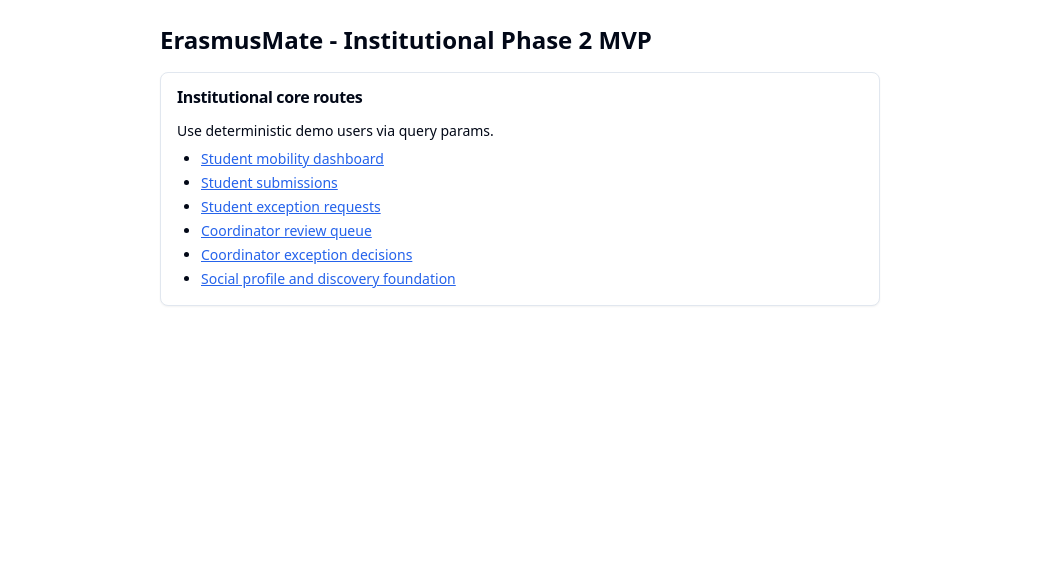
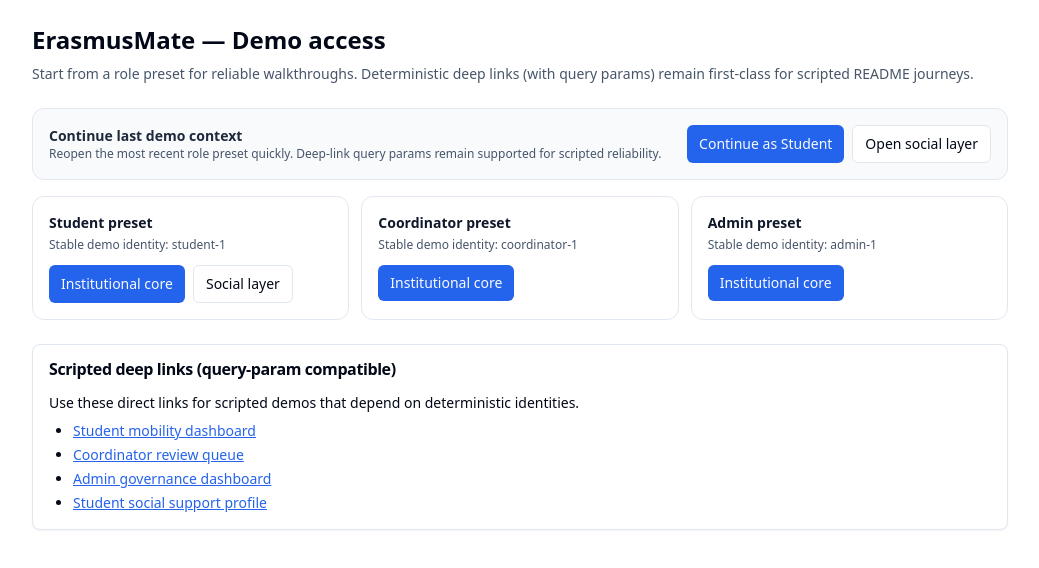
Before and after one commit to SamuCoco04/test-ErasmusMate-02, a Next.js app: page / in a window 1280 px wide. Shown: the top 568 px of the page, without its empty margins (120-1159 px from the left). Built offline with nearby package versions, Linux system fonts and the light colour scheme.

Commit message:
Preserve userId context in shell navigation and clarify demo switcher semantics

```diff
--- a/src/app/page.tsx
+++ b/src/app/page.tsx
@@ -1,30 +1,29 @@
 import Link from 'next/link';
+import { DemoAccessSwitcher } from '@/components/shell/demo-role-switcher';
 import { Card, CardContent, CardHeader, CardTitle } from '@/components/ui/card';
 
 export default function HomePage() {
   return (
-    <div className="mx-auto max-w-3xl p-6">
-      <h1 className="mb-4 text-2xl font-bold">ErasmusMate - Institutional Phase 2 MVP</h1>
+    <div className="mx-auto max-w-5xl space-y-6 p-6">
+      <div>
+        <h1 className="text-2xl font-bold">ErasmusMate — Demo access</h1>
+        <p className="mt-2 text-sm text-slate-600">
+          Start from a role preset for reliable walkthroughs. Deterministic deep links (with query params) remain first-class for scripted README journeys.
+        </p>
+      </div>
+
+      <DemoAccessSwitcher />
+
       <Card>
         <CardHeader>
-          <CardTitle>Institutional core routes</CardTitle>
+          <CardTitle>Scripted deep links (query-param compatible)</CardTitle>
         </CardHeader>
         <CardContent className="space-y-2 text-sm">
-          <p>Use deterministic demo users via query params.</p>
+          <p>Use these direct links for scripted demos that depend on deterministic identities.</p>
           <ul className="list-disc space-y-1 pl-6">
             <li>
               <Link className="text-blue-600 underline" href="/student/dashboard?userId=student-1">
                 Student mobility dashboard
-              </Link>
-            </li>
-            <li>
-              <Link className="text-blue-600 underline" href="/student/submissions?userId=student-1">
-                Student submissions
-              </Link>
-            </li>
-            <li>
-              <Link className="text-blue-600 underline" href="/student/exceptions?userId=student-1">
-                Student exception requests
               </Link>
             </li>
             <li>
@@ -33,13 +32,13 @@ export default function HomePage() {
               </Link>
             </li>
             <li>
-              <Link className="text-blue-600 underline" href="/coordinator/exceptions?userId=coordinator-1">
-                Coordinator exception decisions
+              <Link className="text-blue-600 underline" href="/admin?userId=admin-1">
+                Admin governance dashboard
               </Link>
             </li>
             <li>
               <Link className="text-blue-600 underline" href="/social/profile?userId=student-1">
-                Social profile and discovery foundation
+                Student social support profile
               </Link>
             </li>
           </ul>
--- a/src/components/shell/app-shell.tsx
+++ b/src/components/shell/app-shell.tsx
@@ -1,22 +1,21 @@
-import Link from 'next/link';
-import type { Route } from 'next';
-
+import { ContextualLink } from '@/components/shell/contextual-link';
+import { DemoRoleContext } from '@/components/shell/demo-role-switcher';
 import { ShellHeaderBlock, ShellKpiRow, ShellSectionPanel } from '@/components/shell/shell-primitives';
 
 function getTopLayerLinks(role: 'student' | 'coordinator' | 'administrator') {
   const institutionalHref =
     role === 'coordinator'
-      ? '/coordinator/review-queue?userId=coordinator-1'
+      ? '/coordinator/review-queue'
       : role === 'administrator'
-        ? '/admin?userId=admin-1'
-        : '/student/dashboard?userId=student-1';
+        ? '/admin'
+        : '/student/dashboard';
 
   const links: { href: string; label: string; emphasis: 'primary' | 'secondary' }[] = [
     { href: institutionalHref, label: 'Institutional Core', emphasis: 'primary' }
   ];
 
   if (role === 'student') {
-    links.push({ href: '/social/profile?userId=student-1', label: 'Social Support Layer', emphasis: 'secondary' });
+    links.push({ href: '/social/profile', label: 'Social Support Layer', emphasis: 'secondary' });
   }
 
   return links;
@@ -26,17 +25,17 @@ const studentLinkGroups = [
   {
     heading: 'Student Workflow',
     links: [
-      { href: '/student/dashboard?userId=student-1', label: 'Mobility Dashboard' },
-      { href: '/student/submissions?userId=student-1', label: 'My Submissions' },
-      { href: '/student/learning-agreement?userId=student-1', label: 'My Learning Agreement' }
+      { href: '/student/dashboard', label: 'Mobility Dashboard' },
+      { href: '/student/submissions', label: 'My Submissions' },
+      { href: '/student/learning-agreement', label: 'My Learning Agreement' }
     ]
   },
   {
     heading: 'Records & Rules',
     links: [
-      { href: '/student/mobility-record?userId=student-1', label: 'My Mobility Record' },
-      { href: '/student/deadlines?userId=student-1', label: 'Deadlines' },
-      { href: '/student/exceptions?userId=student-1', label: 'Exception Requests' }
+      { href: '/student/mobility-record', label: 'My Mobility Record' },
+      { href: '/student/deadlines', label: 'Deadlines' },
+      { href: '/student/exceptions', label: 'Exception Requests' }
     ]
   }
 ];
@@ -45,16 +44,16 @@ const coordinatorLinkGroups = [
   {
     heading: 'Review Operations',
     links: [
-      { href: '/coordinator/review-queue?userId=coordinator-1', label: 'Review Queue' },
-      { href: '/coordinator/learning-agreements?userId=coordinator-1', label: 'Learning Agreement Review' },
-      { href: '/coordinator/submissions?userId=coordinator-1', label: 'Submission History' }
+      { href: '/coordinator/review-queue', label: 'Review Queue' },
+      { href: '/coordinator/learning-agreements', label: 'Learning Agreement Review' },
+      { href: '/coordinator/submissions', label: 'Submission History' }
     ]
   },
   {
     heading: 'Governance',
     links: [
-      { href: '/coordinator/deadlines?userId=coordinator-1', label: 'Deadline View' },
-      { href: '/coordinator/exceptions?userId=coordinator-1', label: 'Exception Decisions' }
+      { href: '/coordinator/deadlines', label: 'Deadline View' },
+      { href: '/coordinator/exceptions', label: 'Exception Decisions' }
     ]
   }
 ];
@@ -63,8 +62,8 @@ const adminLinkGroups = [
   {
     heading: 'Administration',
     links: [
-      { href: '/admin?userId=admin-1', label: 'Admin Home' },
-      { href: '/admin/moderation?userId=admin-1', label: 'Moderation Queue' }
+      { href: '/admin', label: 'Admin Home' },
+      { href: '/admin/moderation', label: 'Moderation Queue' }
     ]
   }
 ];
@@ -79,6 +78,7 @@ export function AppShell({
   const groups =
     role === 'student' ? studentLinkGroups : role === 'coordinator' ? coordinatorLinkGroups : adminLinkGroups;
   const topLayerLinks = getTopLayerLinks(role);
+  const fallbackUserId = role === 'student' ? 'student-1' : role === 'coordinator' ? 'coordinator-1' : 'admin-1';
 
   return (
     <div className="min-h-screen bg-slate-100">
@@ -88,11 +88,12 @@ export function AppShell({
             <p className="text-xs font-semibold uppercase tracking-[0.16em] text-slate-500">ErasmusMate</p>
             <p className="text-sm font-medium text-slate-800">Institutional Core Workspace</p>
           </div>
-          <nav className="flex flex-wrap items-center gap-2">
+          <div className="flex flex-wrap items-center gap-2">
             {topLayerLinks.map((link) => (
-              <Link
+              <ContextualLink
                 key={link.href}
-                href={link.href as Route}
+                href={link.href}
+                fallbackUserId={fallbackUserId}
                 className={`rounded-md border px-3 py-1.5 text-sm font-medium transition ${
                   link.emphasis === 'primary'
                     ? 'border-slate-300 bg-slate-900 text-white'
@@ -100,9 +101,10 @@ export function AppShell({
                 }`}
               >
                 {link.label}
-              </Link>
+              </ContextualLink>
             ))}
-          </nav>
+            <DemoRoleContext role={role} />
+          </div>
         </div>
       </header>
 
@@ -115,13 +117,14 @@ export function AppShell({
                 <h2 className="mb-2 text-xs font-semibold uppercase tracking-[0.12em] text-slate-500">{group.heading}</h2>
                 <div className="space-y-1">
                   {group.links.map((link) => (
-                    <Link
+                    <ContextualLink
                       key={link.href}
-                      href={link.href as Route}
+                      href={link.href}
+                      fallbackUserId={fallbackUserId}
                       className="block rounded-md px-3 py-2 text-sm font-medium text-slate-700 transition hover:bg-slate-100 hover:text-slate-900"
                     >
                       {link.label}
-                    </Link>
+                    </ContextualLink>
                   ))}
                 </div>
               </div>
--- /dev/null
+++ b/src/components/shell/contextual-link.tsx
@@ -0,0 +1,37 @@
+'use client';
+
+import Link from 'next/link';
+import { usePathname, useSearchParams } from 'next/navigation';
+
+type ContextualLinkProps = {
+  href: string;
+  className?: string;
+  children: React.ReactNode;
+  fallbackUserId?: string;
+  forceUserId?: string;
+  onClick?: () => void;
+};
+
+export function ContextualLink({ href, className, children, fallbackUserId, forceUserId, onClick }: ContextualLinkProps) {
+  const pathname = usePathname();
+  const searchParams = useSearchParams();
+
+  const currentUserId = searchParams.get('userId') ?? fallbackUserId;
+  const [basePath, baseQuery = ''] = href.split('?');
+  const targetParams = new URLSearchParams(baseQuery);
+
+  if (forceUserId) {
+    targetParams.set('userId', forceUserId);
+  } else if (currentUserId && !targetParams.get('userId')) {
+    targetParams.set('userId', currentUserId);
+  }
+
+  const resolvedHref = targetParams.toString() ? `${basePath}?${targetParams.toString()}` : basePath;
+  const isActive = pathname === basePath;
+
+  return (
+    <Link href={resolvedHref} className={className} aria-current={isActive ? 'page' : undefined} onClick={onClick}>
+      {children}
+    </Link>
+  );
+}
--- /dev/null
+++ b/src/components/shell/demo-role-switcher.tsx
@@ -0,0 +1,153 @@
+'use client';
+
+import { useEffect, useMemo, useState } from 'react';
+import { ContextualLink } from '@/components/shell/contextual-link';
+
+type DemoRole = 'student' | 'coordinator' | 'administrator';
+
+type DemoPreset = {
+  role: DemoRole;
+  label: string;
+  userId: string;
+  institutionalHref: string;
+  socialHref?: string;
+};
+
+const DEMO_PRESETS: DemoPreset[] = [
+  {
+    role: 'student',
+    label: 'Student',
+    userId: 'student-1',
+    institutionalHref: '/student/dashboard',
+    socialHref: '/social/profile'
+  },
+  {
+    role: 'coordinator',
+    label: 'Coordinator',
+    userId: 'coordinator-1',
+    institutionalHref: '/coordinator/review-queue'
+  },
+  {
+    role: 'administrator',
+    label: 'Admin',
+    userId: 'admin-1',
+    institutionalHref: '/admin'
+  }
+];
+
+export const STORAGE_KEY = 'erasmusmate-demo-role';
+
+export function resolveDemoPreset(role: DemoRole): DemoPreset {
+  return DEMO_PRESETS.find((preset) => preset.role === role) ?? DEMO_PRESETS[0];
+}
+
+export function DemoRoleContext({
+  role,
+  availableRoles = ['student', 'coordinator', 'administrator']
+}: {
+  role: DemoRole;
+  availableRoles?: DemoRole[];
+}) {
+  const activePreset = useMemo(() => resolveDemoPreset(role), [role]);
+  const [savedRole, setSavedRole] = useState<DemoRole | null>(null);
+  const visiblePresets = DEMO_PRESETS.filter((preset) => availableRoles.includes(preset.role));
+
+  useEffect(() => {
+    const stored = window.localStorage.getItem(STORAGE_KEY) as DemoRole | null;
+    setSavedRole(stored);
+    window.localStorage.setItem(STORAGE_KEY, role);
+  }, [role]);
+
+  return (
+    <div className="rounded-md border border-slate-200 bg-white px-3 py-2 text-xs text-slate-600">
+      <p className="font-semibold uppercase tracking-[0.12em] text-slate-500">Demo context</p>
+      <p className="mt-1">Active preset: {activePreset.label}</p>
+      <div className="mt-2 flex flex-wrap gap-2">
+        {visiblePresets.map((preset) => (
+          <ContextualLink
+            key={preset.role}
+            href={preset.institutionalHref}
+            onClick={() => window.localStorage.setItem(STORAGE_KEY, preset.role)}
+            forceUserId={preset.userId}
+            className={`rounded border px-2 py-1 ${preset.role === role ? 'border-slate-900 bg-slate-900 text-white' : 'border-slate-300 bg-white text-slate-700'}`}
+          >
+            {preset.label}
+          </ContextualLink>
+        ))}
+      </div>
+      {savedRole && savedRole !== role ? (
+        <p className="mt-2 text-slate-500">Last session: {resolveDemoPreset(savedRole).label}</p>
+      ) : null}
+      <p className="mt-2 text-slate-500">This switcher assists navigation; query params still carry deterministic demo identity.</p>
+    </div>
+  );
+}
+
+export function DemoAccessSwitcher() {
+  const [savedRole, setSavedRole] = useState<DemoRole>('student');
+
+  useEffect(() => {
+    const stored = window.localStorage.getItem(STORAGE_KEY) as DemoRole | null;
+    if (stored) setSavedRole(stored);
+  }, []);
+
+  const continuePreset = resolveDemoPreset(savedRole);
+
+  return (
+    <div className="space-y-4">
+      <div className="flex flex-wrap items-center justify-between gap-3 rounded-xl border border-slate-200 bg-slate-50 p-4">
+        <div>
+          <p className="text-sm font-semibold text-slate-800">Continue last demo context</p>
+          <p className="text-xs text-slate-600">Reopen the most recent role preset quickly. Deep-link query params remain supported for scripted reliability.</p>
+        </div>
+        <div className="flex gap-2">
+          <ContextualLink
+            href={continuePreset.institutionalHref}
+            forceUserId={continuePreset.userId}
+            className="inline-flex items-center justify-center rounded-md bg-primary px-3 py-2 text-sm font-medium text-primary-foreground hover:opacity-90"
+          >
+            Continue as {continuePreset.label}
+          </ContextualLink>
+          {continuePreset.socialHref ? (
+            <ContextualLink
+              href={continuePreset.socialHref}
+              forceUserId={continuePreset.userId}
+              className="inline-flex items-center justify-center rounded-md border bg-white px-3 py-2 text-sm font-medium hover:bg-muted"
+            >
+              Open social layer
+            </ContextualLink>
+          ) : null}
+        </div>
+      </div>
+
+      <div className="grid gap-3 md:grid-cols-3">
+        {DEMO_PRESETS.map((preset) => (
+          <div key={preset.role} className="rounded-xl border border-slate-200 bg-white p-4">
+            <p className="text-sm font-semibold text-slate-900">{preset.label} preset</p>
+            <p className="mt-1 text-xs text-slate-600">Stable demo identity: {preset.userId}</p>
+            <div className="mt-3 flex flex-wrap gap-2">
+              <ContextualLink
+                href={preset.institutionalHref}
+                onClick={() => window.localStorage.setItem(STORAGE_KEY, preset.role)}
+                forceUserId={preset.userId}
+                className="inline-flex items-center justify-center rounded-md bg-primary px-3 py-2 text-sm font-medium text-primary-foreground hover:opacity-90"
+              >
+                Institutional core
+              </ContextualLink>
+              {preset.socialHref ? (
+                <ContextualLink
+                  href={preset.socialHref}
+                  onClick={() => window.localStorage.setItem(STORAGE_KEY, preset.role)}
+                  forceUserId={preset.userId}
+                  className="inline-flex items-center justify-center rounded-md border bg-white px-3 py-2 text-sm font-medium hover:bg-muted"
+                >
+                  Social layer
+                </ContextualLink>
+              ) : null}
+            </div>
+          </div>
+        ))}
+      </div>
+    </div>
+  );
+}
```
Also changed, not shown: src/components/shell/social-shell.tsx (+22 -19 lines), 1 other file (tests, documents, lock files or other folders).
